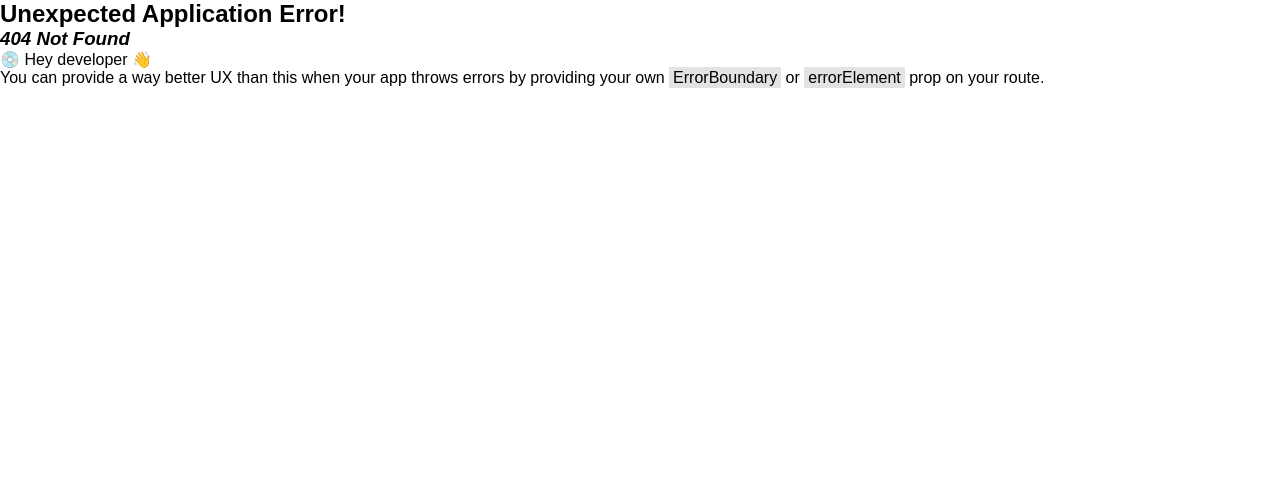
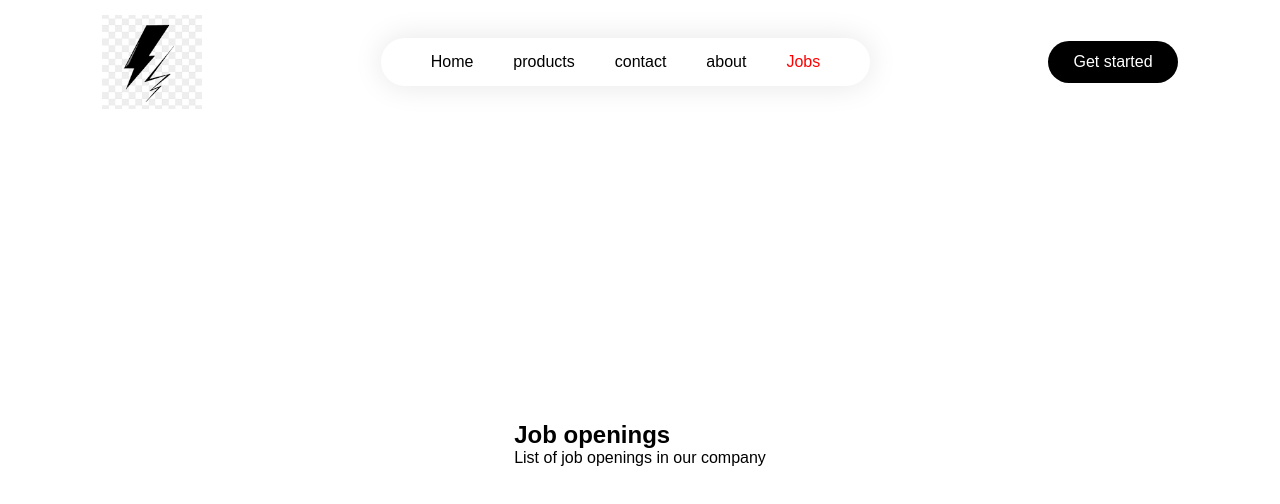
Before and after one commit to Bhuvaneshreddy12/ViteRouterApp, a React (Vite) app: page /jobs in a window 1280 px wide. Before the commit this address had no page. Shown: the top 504 px of the page. Built offline with nearby package versions, Linux system fonts and the light colour scheme.

Commit message:
Adding jobs page in the navbar

```diff
--- a/src/App.jsx
+++ b/src/App.jsx
@@ -9,6 +9,9 @@ import RootLayout from './layout/RootLayout'
 import Contactinfo from './components/Contactinfo'
 import ContactForm from './components/ContactForm'
 import ContactLayout from './layout/ContactLayout'
+import Notfound from './components/Notfound'
+import JobsLayout from './layout/JobsLayout'
+import Jobs from './pages/Jobs'
 
 
 const App = () => {
@@ -23,6 +26,10 @@ const App = () => {
         <Route path='info' element={<Contactinfo/>}/>
         <Route path='form' element={<ContactForm/>}/>
       </Route>
+      <Route path='jobs' element={<JobsLayout/>}>
+        <Route index element={<Jobs/>}/>
+      </Route>
+      <Route path='*' element={<Notfound/>}/>
       </Route>
     )
   )
--- a/src/components/Navbar.jsx
+++ b/src/components/Navbar.jsx
@@ -13,6 +13,7 @@ const Navbar = () => {
        <NavLink to='/products'><li>products</li></NavLink>
        <NavLink to='/contact'><li>contact</li></NavLink>
        <NavLink to='/about'><li>about</li></NavLink>
+       <NavLink to='/jobs'><li>Jobs</li></NavLink>
       </ul>
       <button onClick={()=>navigate('/contact',{replace:true})}>Get started</button>
     </div>
--- /dev/null
+++ b/src/layout/JobsLayout.jsx
@@ -0,0 +1,14 @@
+import React from 'react'
+import { Outlet } from 'react-router-dom'
+
+const JobsLayout = () => {
+  return (
+    <div>
+      <h2>Job openings</h2>
+      <p>List of job openings in our company</p>
+      <Outlet/>
+    </div>
+  )
+}
+
+export default JobsLayout
--- /dev/null
+++ b/src/pages/Jobs.jsx
@@ -0,0 +1,14 @@
+import React from 'react'
+
+const Jobs = () => {
+  return (
+    <div>
+
+    </div>
+  )
+}
+
+export default Jobs
+export const jobsLoader=async ()=>{
+
+}
```
